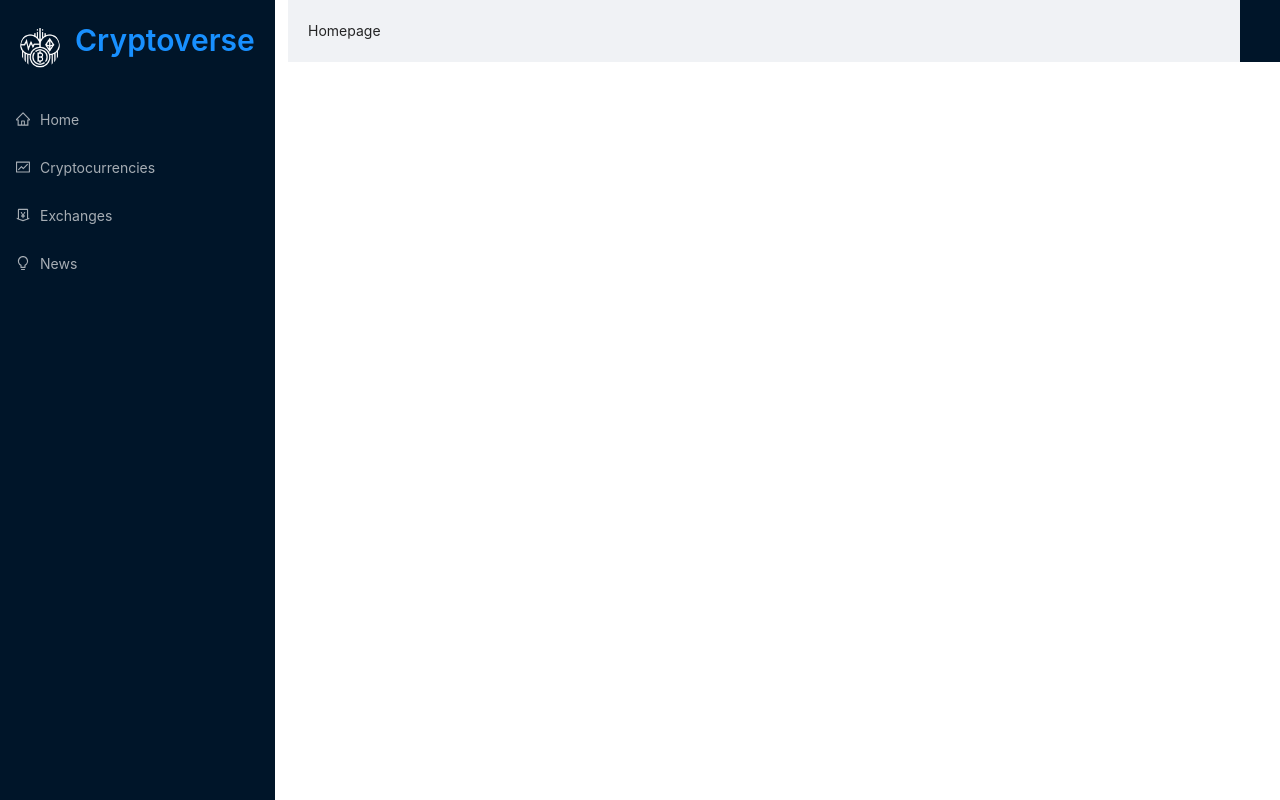
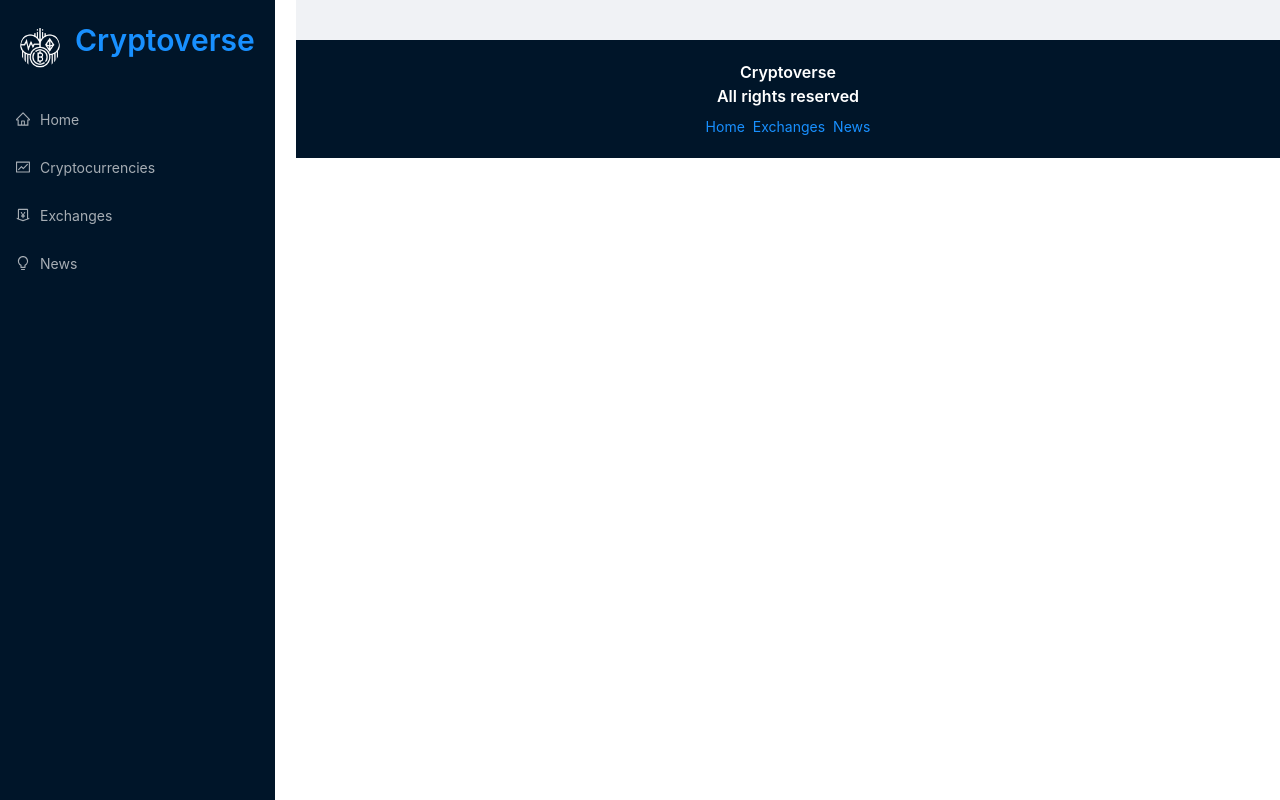
Before and after one commit to tonytrinh3/cryptoapp, a React (Create React App) app: page / in a window 1280 px wide. Built offline with nearby package versions, Linux system fonts and the light colour scheme.

Commit message:
finished outline

```diff
--- a/src/App.js
+++ b/src/App.js
@@ -38,8 +38,21 @@ const App = () => {
             </Routes>
           </div>
         </Layout>
+        <div className="footer">
+          <Typography.Title
+            level={5}
+            style={{ color: "white", textAlign: "center" }}
+          >
+            Cryptoverse <br />
+            All rights reserved
+          </Typography.Title>
+          <Space>
+            <Link to="/">Home</Link>
+            <Link to="/exchanges">Exchanges</Link>
+            <Link to="/news">News</Link>
+          </Space>
+        </div>
       </div>
-      <div className="footer"></div>
     </div>
   );
 };
--- a/src/component/Homepage.jsx
+++ b/src/component/Homepage.jsx
@@ -1,10 +1,15 @@
 import React from 'react'
+import millify from 'millify'
+import { Typography, Row, Col, Statistic } from 'antd'
+import {Link} from 'react-router-dom'
+
+const {Title} = Typography;
 
 const Homepage = () => {
     return (
-        <div>
-            Homepage
-        </div>
+        <>
+
+        </>
     )
 }
 
```
